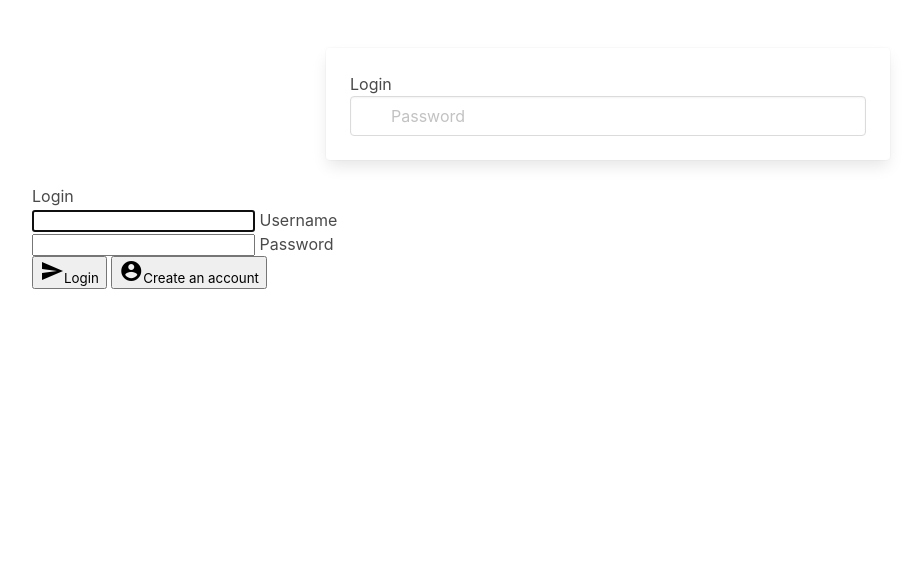
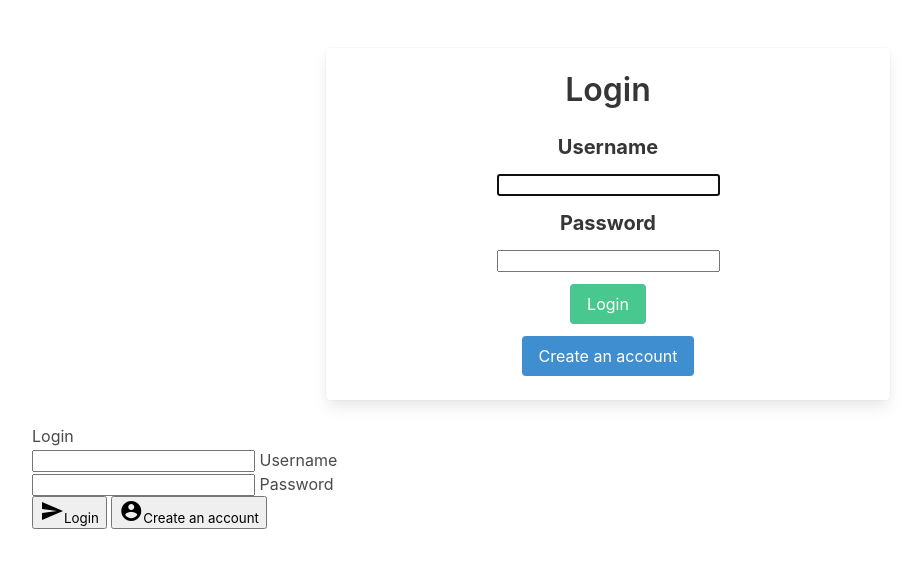
Before and after one commit to jpzambranoleon/Instagram-Clone, a Django app: page /user/login/ in a window 1280 px wide. Shown: the top 568 px of the page, without its empty margins (32-954 px from the left). Run offline with Django 3.2, Linux system fonts and the light colour scheme.

Commit message:
updated login.html

```diff
--- a/instagram/templates/login.html
+++ b/instagram/templates/login.html
@@ -13,21 +13,49 @@
   <body>
   <section class="section">
         <div class="container">
-            <div class="columns is-mobile">
+            <div class="columns is-mobile has-text-centered">
                 <div class="column is-half is-offset-one-quarter">
                     <div class="card">
                         <div class="card-content">
                             <form method="post" action="" role="form">
                                 {% csrf_token %}
-                                <h3>Login</h3>
+                                <h3 class="title is-3">Login</h3>
                                 <div class="field">
                                     <p class="control has-icons-left">
-                                    <input class="input" type="password" placeholder="Password">
+                                    <label class="label is-medium">Username</label>
+                                    {{ form.username }}
                                     <span class="icon is-small is-left">
                                         <i class="fas fa-lock"></i>
                                     </span>
                                     </p>
                                 </div>
+
+                                <div class="field">
+                                    <p class="control has-icons-left">
+                                    <label class="label is-medium">Password</label>
+                                    {{ form.password }}
+                                    <span class="icon is-small is-left">
+                                        <i class="fas fa-lock"></i>
+                                    </span>
+                                    </p>
+                                </div>
+                                {% if form.erros %}
+                                <div class="row">
+                                    <div class="col s12">
+                                        <span style="color: red; font-weight: bold;">Your username or password did not match.</span>
+                                    </div>
+                                </div>
+                                {% endif %}
+                                <div class="field">
+                                    <p class="control">
+                                      <button type="submit" value="login" class="button is-success">
+                                        Login
+                                      </button>
+                                    </p>
+                                </div>
+                                <input type="hidden" name="next" value="{{ next }}">
+                                <a class="button is-info">Create an account</a>
+
                             </form>
                         </div>
                     </div>
```
